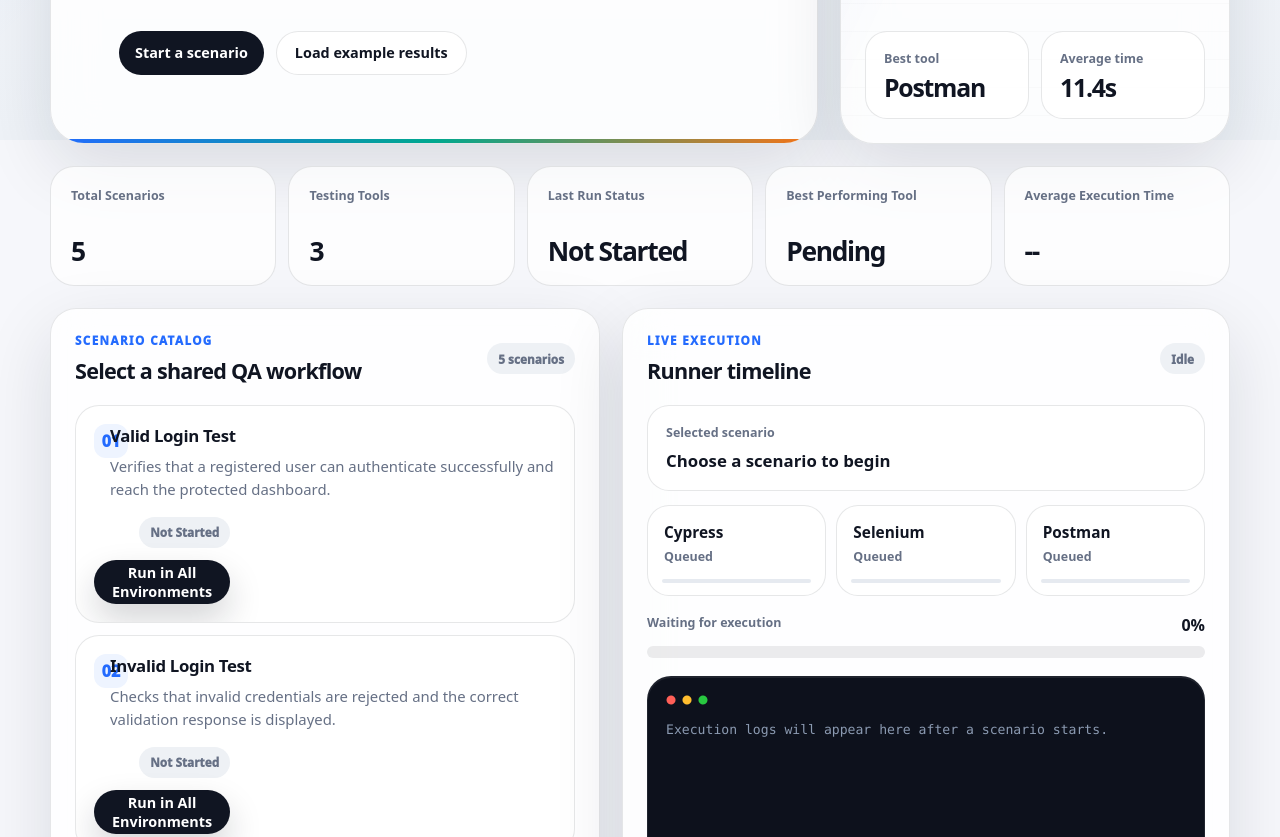
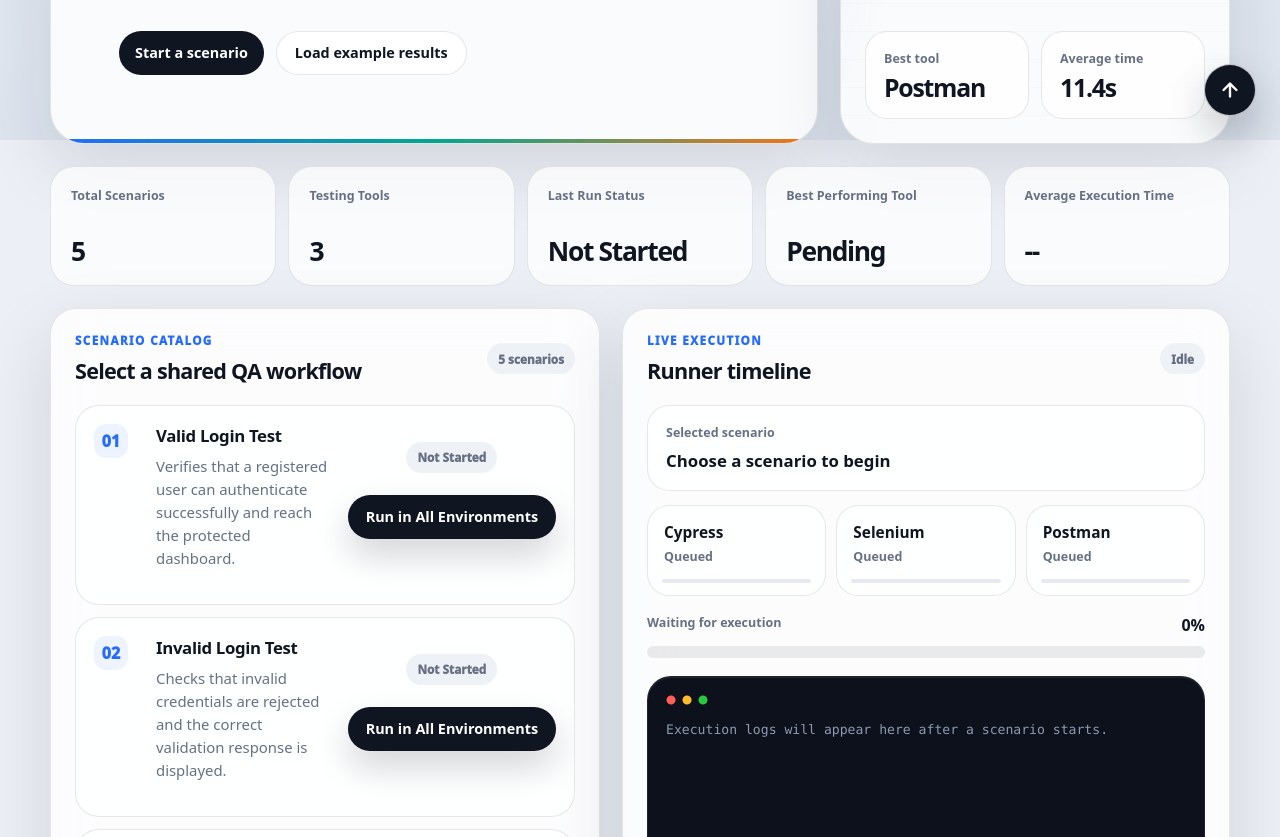
Before and after one commit to moisebeni/Comparative-QA-Testing-Platform, a website: page index.html in a window 1280 px wide. Shown: the part 660-1497 px from the top of the page. Drawn offline with Linux system fonts and the light colour scheme.

Commit message:
Refine dashboard layout and navigation

```diff
--- a/app.js
+++ b/app.js
@@ -90,6 +90,7 @@
   heroBestTool: document.querySelector("#heroBestTool"),
   heroAvgTime: document.querySelector("#heroAvgTime"),
   loadMockResultsButton: document.querySelector("#loadMockResultsButton"),
+  scrollTopButton: document.querySelector("#scrollTopButton"),
 };
 
 function futureApiClient() {
@@ -129,7 +130,7 @@
       const status = state.scenarioStatuses[scenario.id];
       return `
         <article class="scenario-card" data-index="${String(index + 1).padStart(2, "0")}">
-          <div>
+          <div class="scenario-content">
             <h3>${scenario.name}</h3>
             <p>${scenario.description}</p>
           </div>
@@ -356,6 +357,9 @@
 });
 
 elements.loadMockResultsButton.addEventListener("click", loadExampleResults);
+elements.scrollTopButton.addEventListener("click", () => {
+  window.scrollTo({ top: 0, behavior: "smooth" });
+});
 
 renderScenarios();
 renderEnvironmentStrip();
--- a/index.html
+++ b/index.html
@@ -205,6 +205,12 @@
       </section>
     </main>
 
+    <button class="scroll-top-button" id="scrollTopButton" type="button" aria-label="Scroll to top">
+      <svg viewBox="0 0 24 24" aria-hidden="true">
+        <path d="M12 19V5M5 12l7-7 7 7" />
+      </svg>
+    </button>
+
     <script src="app.js"></script>
   </body>
 </html>
--- a/interface-v3.css
+++ b/interface-v3.css
@@ -1,6 +1,6 @@
 :root {
   color-scheme: light;
-  --bg: #f6f7fb;
+  --bg: #eceff5;
   --surface: rgba(255, 255, 255, 0.82);
   --surface-solid: #ffffff;
   --surface-muted: #f1f4f8;
@@ -42,9 +42,9 @@
   inset: 0;
   z-index: -3;
   background:
-    linear-gradient(135deg, rgba(36, 107, 254, 0.12), transparent 34%),
-    linear-gradient(225deg, rgba(0, 168, 143, 0.1), transparent 32%),
-    linear-gradient(180deg, #fbfcff 0%, #f4f6fb 46%, #eef2f7 100%);
+    linear-gradient(135deg, rgba(36, 107, 254, 0.15), transparent 34%),
+    linear-gradient(225deg, rgba(0, 168, 143, 0.13), transparent 32%),
+    linear-gradient(180deg, #f2f4f8 0%, #e9edf4 46%, #dde4ee 100%);
 }
 
 .ambient-grid {
@@ -178,6 +178,7 @@
 .panel,
 .stat-card,
 .recommendation-card,
+.tool-overview,
 .tool-card,
 .api-strip {
   border: 1px solid var(--line);
@@ -308,6 +309,44 @@
   opacity: 0.56;
   transform: none;
   box-shadow: none;
+}
+
+.scroll-top-button {
+  position: fixed;
+  right: 24px;
+  bottom: 24px;
+  z-index: 40;
+  display: grid;
+  place-items: center;
+  width: 52px;
+  height: 52px;
+  border: 1px solid rgba(255, 255, 255, 0.72);
+  border-radius: 50%;
+  color: #ffffff;
+  background: var(--ink);
+  box-shadow: 0 18px 38px rgba(16, 21, 34, 0.22);
+  cursor: pointer;
+  transition: transform 180ms ease, box-shadow 180ms ease, background 180ms ease;
+}
+
+.scroll-top-button:hover {
+  transform: translateY(-3px);
+  box-shadow: 0 22px 46px rgba(16, 21, 34, 0.28);
+}
+
+.scroll-top-button:focus-visible {
+  outline: 3px solid rgba(36, 107, 254, 0.35);
+  outline-offset: 4px;
+}
+
+.scroll-top-button svg {
+  width: 22px;
+  height: 22px;
+  fill: none;
+  stroke: currentColor;
+  stroke-width: 2.6;
+  stroke-linecap: round;
+  stroke-linejoin: round;
 }
 
 .hero-lab {
@@ -567,7 +606,8 @@
 .scenario-card {
   position: relative;
   display: grid;
-  grid-template-columns: minmax(0, 1fr) auto;
+  grid-template-columns: 46px minmax(0, 1fr) auto;
+  align-items: start;
   gap: 16px;
   padding: 18px;
   border: 1px solid var(--line);
@@ -583,7 +623,8 @@
   place-items: center;
   width: 34px;
   height: 34px;
-  margin-bottom: 14px;
+  grid-column: 1;
+  grid-row: 1 / span 2;
   border-radius: 12px;
   color: var(--blue);
   background: #eef4ff;
@@ -611,6 +652,11 @@
   transform: scaleY(1);
 }
 
+.scenario-content {
+  grid-column: 2;
+  min-width: 0;
+}
+
 .scenario-card h3 {
   font-size: 1.05rem;
 }
@@ -623,10 +669,12 @@
 }
 
 .scenario-actions {
+  grid-column: 3;
   display: grid;
-  justify-items: end;
-  align-content: space-between;
-  gap: 12px;
+  justify-items: center;
+  align-content: start;
+  gap: 22px;
+  padding-top: 18px;
 }
 
 .selected-scenario {
@@ -1063,6 +1111,13 @@
     padding: 24px 0 44px;
   }
 
+  .scroll-top-button {
+    right: 16px;
+    bottom: 16px;
+    width: 46px;
+    height: 46px;
+  }
+
   h1 {
     font-size: clamp(2.6rem, 15vw, 4rem);
   }
@@ -1090,11 +1145,16 @@
   }
 
   .scenario-card {
-    grid-template-columns: 1fr;
+    grid-template-columns: 46px minmax(0, 1fr);
   }
 
   .scenario-actions {
+    grid-column: 2;
     justify-items: stretch;
+  }
+
+  .scenario-card::before {
+    grid-row: 1 / span 2;
   }
 
   .primary-button,
```
